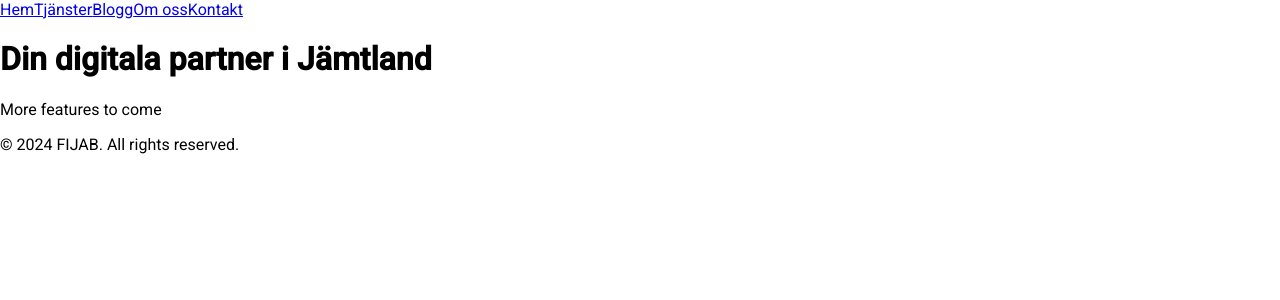
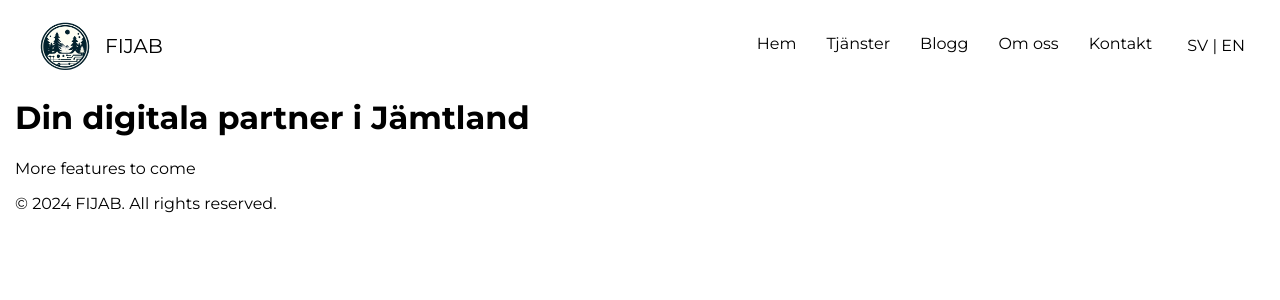
Before and after one commit to fijab/fijab.se, an Angular app: page / in a window 1280 px wide. Shown: the top 300 px of the page. Built offline with nearby package versions, Linux system fonts and the light colour scheme.

Commit message:
Added basic header with logo and nav

```diff
--- a/angular.json
+++ b/angular.json
@@ -21,6 +21,12 @@
             ],
             "tsConfig": "tsconfig.app.json",
             "assets": [
+              "src/favicon.ico",
+              {
+                "glob": "**/*",
+                "input": "src/assets",
+                "output": "assets/"
+              },
               {
                 "glob": "**/*",
                 "input": "public"
--- a/src/app/components/header/header.component.css
+++ b/src/app/components/header/header.component.css
@@ -0,0 +1,74 @@
+@import url('https://fonts.googleapis.com/css2?family=Montserrat:wght@400;700&display=swap');
+
+.header-container {
+    display: flex;
+    justify-content: space-between;
+    background-color: white;
+    padding: 0 20px;
+    font-family: 'Montserrat', sans-serif;
+}
+
+.header-logo {
+    display: flex;
+    align-items: center;
+    font-size: 20px;
+    font-weight: lighter;
+}
+
+.header-logo img {
+    margin-right: 10px;
+    width: 60px;
+}
+
+.header-right {
+    display: flex;
+    align-items: center;
+}
+
+.header-nav {
+    display: flex;
+    list-style: none;
+    margin: 0;
+    padding: 0;
+}
+
+.header-nav li {
+    padding: 10px 15px;
+}
+
+.header-nav a {
+    position: relative;
+    display: inline-block;
+    text-decoration: none;
+    color: black;
+    transition: color 0.3s;
+    padding-bottom: 5px;
+}
+
+.header-nav a.router-link-active::after, .header-nav a:hover::after {
+    content: '';
+    display: block;
+    height: 2px;
+    background-color: #B3A398;
+    width: 100%;
+    position: absolute;
+    bottom: -1px;
+    left: 0;
+}
+
+.header-nav a:hover, .header-nav a.router-link-active {
+    color: #B3A398;
+}
+
+.language-switcher {
+    font-size: 16px;
+    margin-left: 20px;
+}
+
+.language {
+    cursor: pointer;
+}
+
+.language:hover {
+    color: #B3A398;
+}
--- a/src/app/components/header/header.component.html
+++ b/src/app/components/header/header.component.html
@@ -1,9 +1,19 @@
-<header class="app-header">
-    <nav>
-      <a routerLink="/" routerLinkActive="active">Hem</a>
-      <a routerLink="/services" routerLinkActive="active">Tjänster</a>
-      <a routerLink="/blog" routerLinkActive="active">Blogg</a>
-      <a routerLink="/about" routerLinkActive="active">Om oss</a>
-      <a routerLink="/contact" routerLinkActive="active">Kontakt</a>
-    </nav>
-  </header>
+<div class="header-container">
+  <div class="header-logo">
+    <img src="assets/images/logo/logo.png" alt="FIJAB Logo">
+    <span>FIJAB</span>
+  </div>
+  <div class="header-right">
+    <ul class="header-nav">
+        <li><a routerLink="/" routerLinkActive="active">Hem</a></li>
+        <li><a routerLink="/services">Tjänster</a></li>
+        <li><a routerLink="/blog">Blogg</a></li>
+        <li><a routerLink="/about-us">Om oss</a></li>
+        <li><a routerLink="/contact">Kontakt</a></li>
+
+    </ul>
+    <div class="language-switcher">
+        <span class="language">SV</span> | <span class="language">EN</span>
+    </div>
+</div>
+</div>
--- a/src/index.html
+++ b/src/index.html
@@ -8,6 +8,7 @@
   <link rel="icon" type="image/x-icon" href="favicon.ico">
   <link href="https://fonts.googleapis.com/css2?family=Roboto:wght@300;400;500&display=swap" rel="stylesheet">
   <link href="https://fonts.googleapis.com/icon?family=Material+Icons" rel="stylesheet">
+  <link href="https://fonts.googleapis.com/css2?family=Montserrat:wght@400;700&display=swap" rel="stylesheet">
 </head>
 <body>
   <app-root></app-root>
--- a/src/styles.css
+++ b/src/styles.css
@@ -1,4 +1,9 @@
 /* You can add global styles to this file, and also import other style files */
 
 html, body { height: 100%; }
-body { margin: 0; font-family: Roboto, "Helvetica Neue", sans-serif; }
+
+body {
+    margin: 0;
+    padding: 15px;
+    font-family: 'Montserrat', sans-serif;
+  }
```
Also changed, not shown: src/assets/images/logo/logo.png (added).
